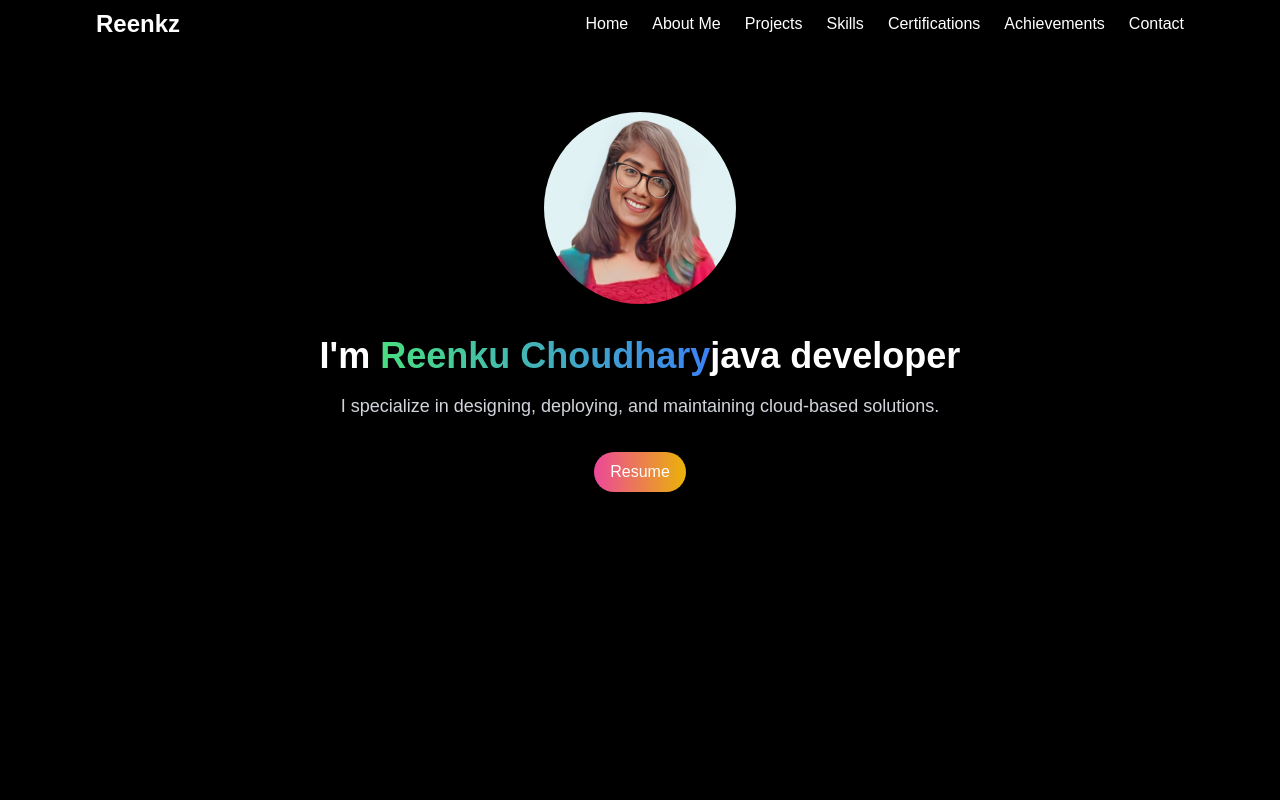
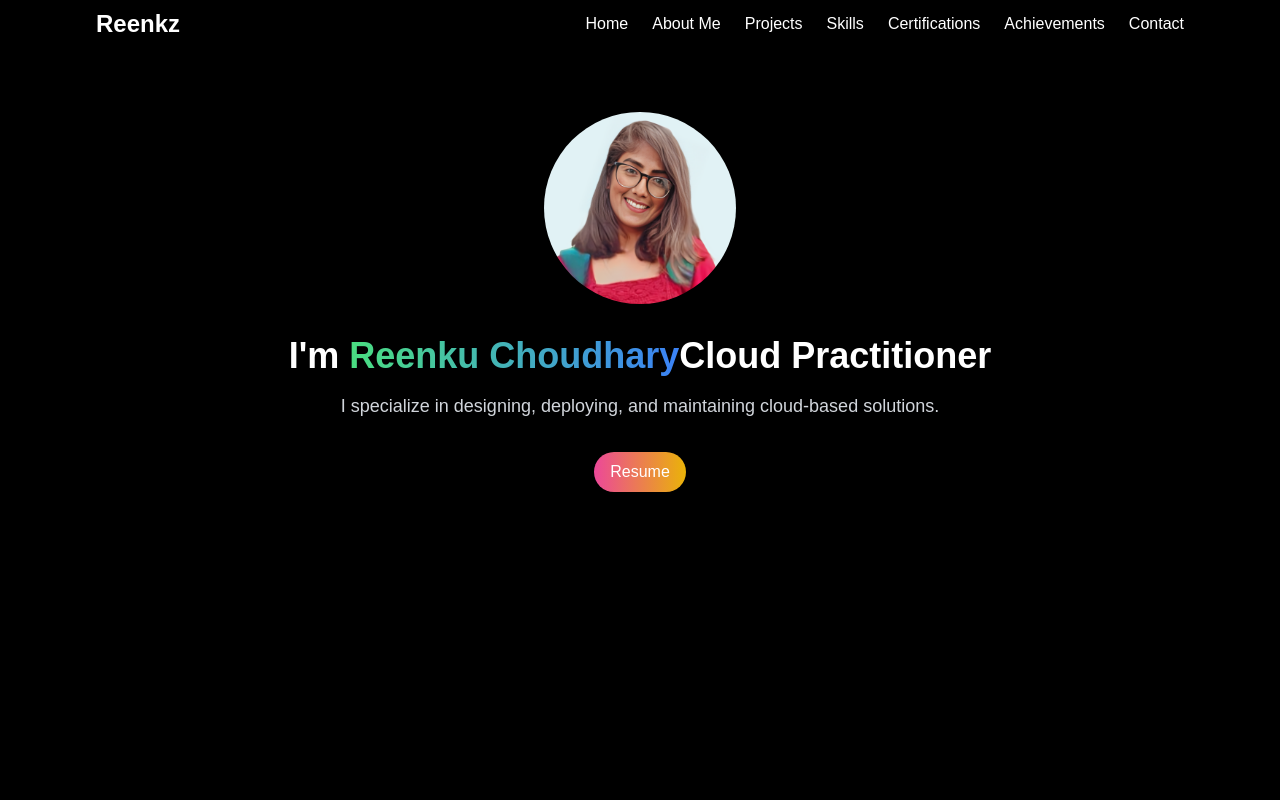
Before and after one commit to Reenku19/Portfolio_Website, a React (Vite) app: page / in a window 1280 px wide. Shown: the top 800 px of the page. Built offline with nearby package versions, Linux system fonts and the light colour scheme; a web font is replaced by a local one.

Commit message:
Update Hero.jsx

```diff
--- a/src/components/Hero.jsx
+++ b/src/components/Hero.jsx
@@ -10,7 +10,7 @@ export const Hero = () => {
         <h1 className='text-4xl font-bold'>
             I'm {" "}
             <span className='text-transparent bg-clip-text bg-gradient-to-r from-green-400 to-blue-500'>Reenku Choudhary</span>
-java developer
+   Cloud Practitioner
         </h1>
         <p className='mt-4 text-lg text-gray-300'>
             I specialize in designing, deploying, and maintaining cloud-based solutions.
```
